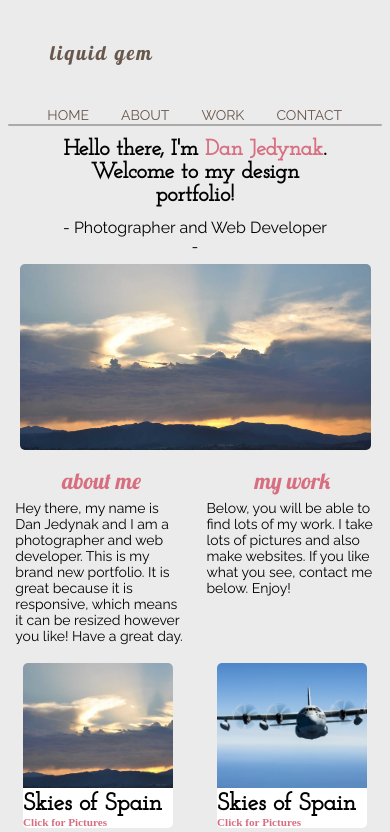
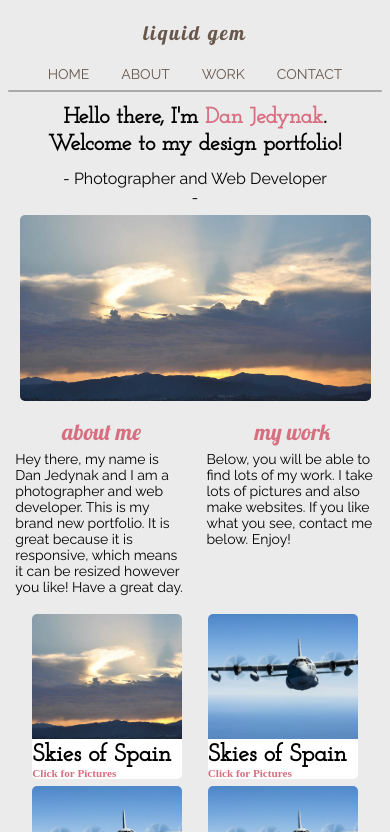
Before and after one commit to djedynak259/Liquid-Gem-Design-Portfolio, a plain HTML site: page index.html in a window 390 px wide. Shown: the top 832 px of the page. Drawn offline with Linux system fonts and the light colour scheme.

Commit message:
9/8 responsive cmt1

```diff
--- a/css/main.css
+++ b/css/main.css
@@ -59,6 +59,21 @@ nav ul {
  	text-transform: uppercase;
  }
 
+ @media (max-width: 550px) {
+ 	nav {
+ 		height: auto;
+ 		min-height: 90px;
+ 		text-align: center;
+ 	}
+ 	.brand {
+ 		margin: 5% auto;
+ 	}
+ 	nav ul {
+ 		float: none;
+ 		margin: 0 0 10px;
+ 	}
+ }
+
  .welcome h1, p {
  	text-align: center;
  	margin: 3% auto 2%;
@@ -83,6 +98,13 @@ nav ul {
 	border-radius: 5px;
 	width: 90%;
 	margin: 0 auto;
+}
+
+@media (max-width: 550px) {
+	.welcome h1 {
+		line-height: 27px;
+		width: 90%;
+	}
 }
 
 .info {
@@ -135,6 +157,12 @@ nav ul {
 	letter-spacing: 0px;
 	font-size: .7em;
 	color: #D76F81;
+}
+
+@media (max-width: 546px) {
+	.portfolio {
+		justify-content: space-around;
+	}
 }
 
 .contact {
```
